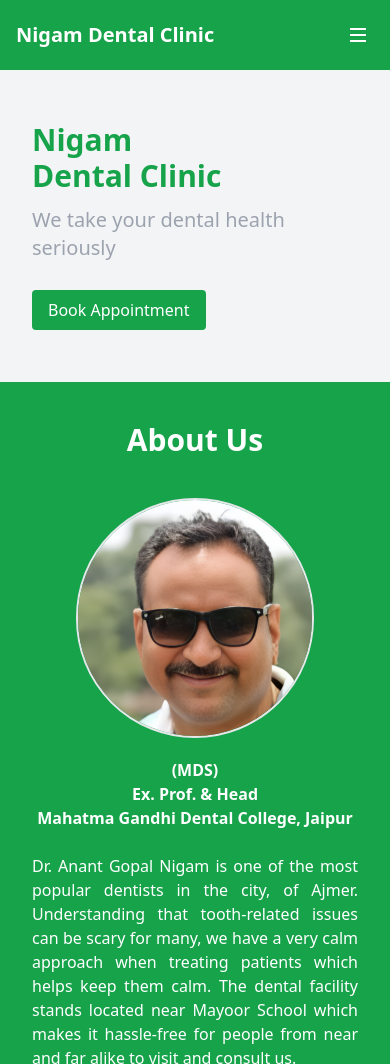
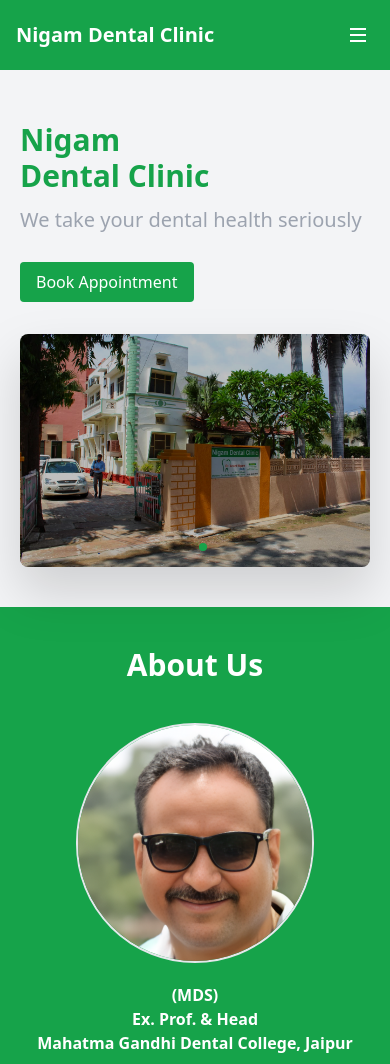
Before and after one commit to JaNigam/nigamdentalclinic, a website built with Vite: page index.html in a window 390 px wide. Shown: the top 1064 px of the page. Built offline with nearby package versions, Linux system fonts and the light colour scheme.

Commit message:
release-6: Home slider images & autoplay

```diff
--- a/index.html
+++ b/index.html
@@ -43,6 +43,8 @@
             <a href="#testimonials" class="p-2 md:hover:bg-green-700 md:rounded-lg">Testimonials</a>
         </div>
     </div>
+
+
 
     <!-- =========================================
     /* Hamburger menu responsive */
@@ -91,18 +93,25 @@
     </script>
 
 
-    <div class="slider flex py-10 px-5 bg-gray-100 sm:p-20">
+    <div class="flex flex-col md:flex-row items-center py-10 px-5 bg-gray-100 sm:p-20">
 
-        <div class="left m-3 ">
-            <div class="left-content  sm:space-y-2">
-                <h1 class="text-3xl font-bold text-green-600">Nigam</h1>
-                <h1 class="text-3xl font-bold text-green-600">Dental Clinic</h1>
-                <p class="text-xl text-gray-400 my-3">We take your dental health seriously</p>
-                <button class="bg-green-600 hover:bg-green-700 rounded text-white px-4 py-2 mt-4"><a
-                        href="#contact">Book Appointment</a></button>
+        <div class="left m-3 sm:space-y-2 w-full ">
+            <h1 class="text-3xl font-bold text-green-600">Nigam</h1>
+            <h1 class="text-3xl font-bold text-green-600">Dental Clinic</h1>
+            <p class="text-xl text-gray-400 my-3">We take your dental health seriously</p>
+            <button class="bg-green-600 hover:bg-green-700 rounded text-white px-4 py-2 mt-4"><a href="#contact">Book
+                    Appointment</a></button>
+        </div>
+
+        <div class="swiper mySwiper mt-5 w-full rounded-lg drop-shadow-2xl">
+            <div class="swiper-wrapper brightness-75">
+                <div class="swiper-slide"><img class="object-cover" src="./img/4.jpeg"></div>
+                <div class="swiper-slide"><img class="" src="./img/3.jpeg"></div>
 
             </div>
+            <div class="swiper-pagination"></div>
         </div>
+
     </div>
 
 
@@ -127,29 +136,36 @@
 
             <div class="content w-full p-3">
                 <p
-                    class="text-base text-white my-3 px-5 text-justify sm:text-xl sm:mt-10 max-h-64 md:max-h-96 overflow-auto">
+                    class="text-base text-white my-3 px-5 text-justify sm:text-xl sm:mt-10 max-h-64 md:max-h-96 overflow-auto style-3">
                     Dr.
                     Anant
                     Gopal Nigam is one of the
-                    most popular dentists in the city, of Ajmer. Understanding that tooth-related issues can be scary
+                    most popular dentists in the city, of Ajmer. Understanding that tooth-related issues can be
+                    scary
                     for
                     many,
-                    we have a very calm approach when treating patients which helps keep them calm. The dental facility
+                    we have a very calm approach when treating patients which helps keep them calm. The dental
+                    facility
                     stands
-                    located near Mayoor School which makes it hassle-free for people from near and far alike to visit
+                    located near Mayoor School which makes it hassle-free for people from near and far alike to
+                    visit
                     and
                     consult us.<br>
                     Dr. Nigam Dental Medical Clinic in Ajmer holds immense popularity in the city for being a dental
                     facility
-                    equipped with advanced dental equipment for better treatment of patients. Right from regular dental
-                    check-ups and cleaning to more serious dental procedures, we ensure every single issue is tackled
+                    equipped with advanced dental equipment for better treatment of patients. Right from regular
+                    dental
+                    check-ups and cleaning to more serious dental procedures, we ensure every single issue is
+                    tackled
                     with
                     care
-                    and in a way that the patient feels at ease. A waiting area and a dedicated consultation area ensure
+                    and in a way that the patient feels at ease. A waiting area and a dedicated consultation area
+                    ensure
                     the
                     patients feel at ease. Apart from the tooth and gum issues, the suggestions given by us for
                     maintaining
-                    proper dental health prove to be quite effective. Post-treatment care and prevention are given equal
+                    proper dental health prove to be quite effective. Post-treatment care and prevention are given
+                    equal
                     importance as that given to the procedures.</p>
             </div>
         </div>
@@ -177,16 +193,19 @@
                     <p class="text-base text-gray-400 my-3 px-5 text-justify max-h-60 overflow-auto style-2">Loss
                         of tooth in an
                         individual is a very
-                        unfortunate incident irrespective of age as the patient not only is unable to eat comfortably as
+                        unfortunate incident irrespective of age as the patient not only is unable to eat
+                        comfortably as
                         he was eating previously but it is a great psychological impact as well. <br>Replacement of
                         teeth
                         has been done since ages and the various ways of replaceing the teeth included removable
                         partial/ complete dentures followed by fixed partial dentures followed by conventional
                         implants.<br>Implants till now generally has been used as conventional implants in which the
                         elaborate surgical procedure and waiting time of 3-4 months was required and then the final
-                        prosthesis was given.<br>Now with the advent of basal imlants this extreme surgical requirement
+                        prosthesis was given.<br>Now with the advent of basal imlants this extreme surgical
+                        requirement
                         and
-                        the waiting period of 3 to 4 months is reduced to three days and the subsequent final results
+                        the waiting period of 3 to 4 months is reduced to three days and the subsequent final
+                        results
                         are even more better as compared to conventional implants.
 
                     </p>
@@ -198,16 +217,20 @@
                 <div class="service-card flex flex-col items-center bg-white p-5 rounded-lg shadow-lg ">
                     <img src="https://img.icons8.com/pastel-glyph/50/000000/crown--v2.png" alt="">
                     <h1 class="text-xl font-bold mt-3 text-green-600">Dental Crowns</h1>
-                    <p class="text-base text-gray-400 my-3 px-5 text-justify max-h-60 overflow-auto style-2">Lorem ipsum
+                    <p class="text-base text-gray-400 my-3 px-5 text-justify max-h-60 overflow-auto style-2">Lorem
+                        ipsum
                         dolor
                         sit amet consectetur
                         adipisicing elit.
                         Odit quibusdam
-                        ipsa non repellat repudiandae ullam ipsam culpa? Accusantium, modi. Accusamus at, velit nihil
+                        ipsa non repellat repudiandae ullam ipsam culpa? Accusantium, modi. Accusamus at, velit
+                        nihil
                         iusto
-                        voluptatem, iste excepturi, voluptatum labore deleniti laborum tempore nemo a hic! Dolorem rerum
+                        voluptatem, iste excepturi, voluptatum labore deleniti laborum tempore nemo a hic! Dolorem
+                        rerum
                         repellat
-                        illo provident temporibus quod maxime necessitatibus quisquam non ex, repudiandae nesciunt quis!
+                        illo provident temporibus quod maxime necessitatibus quisquam non ex, repudiandae nesciunt
+                        quis!
                     </p>
                 </div>
             </div>
@@ -216,16 +239,20 @@
                 <div class="service-card flex flex-col items-center bg-white p-5 rounded-lg shadow-lg ">
                     <img src="https://img.icons8.com/pastel-glyph/50/000000/crown--v2.png" alt="">
                     <h1 class="text-xl font-bold mt-3 text-green-600">Dental Crowns</h1>
-                    <p class="text-base text-gray-400 my-3 px-5 text-justify max-h-60 overflow-auto style-2">Lorem ipsum
+                    <p class="text-base text-gray-400 my-3 px-5 text-justify max-h-60 overflow-auto style-2">Lorem
+                        ipsum
                         dolor
                         sit amet consectetur
                         adipisicing elit.
                         Odit quibusdam
-                        ipsa non repellat repudiandae ullam ipsam culpa? Accusantium, modi. Accusamus at, velit nihil
+                        ipsa non repellat repudiandae ullam ipsam culpa? Accusantium, modi. Accusamus at, velit
+                        nihil
                         iusto
-                        voluptatem, iste excepturi, voluptatum labore deleniti laborum tempore nemo a hic! Dolorem rerum
+                        voluptatem, iste excepturi, voluptatum labore deleniti laborum tempore nemo a hic! Dolorem
+                        rerum
                         repellat
-                        illo provident temporibus quod maxime necessitatibus quisquam non ex, repudiandae nesciunt quis!
+                        illo provident temporibus quod maxime necessitatibus quisquam non ex, repudiandae nesciunt
+                        quis!
                     </p>
                 </div>
             </div>
@@ -287,7 +314,7 @@
     <!-- =========================================
     /* testimonial cards*/
     ========================================= -->
-    <div class="swiper swiper-1 bg-gray-100">
+    <div class="swiper swiper-2 bg-gray-100">
         <div class="swiper-wrapper pb-20 ">
 
             <!-- testimonial card -->
--- a/index.js
+++ b/index.js
@@ -1,8 +1,5 @@
 
 //responsive navigation bar
-
-
-
 
 
 var swiper = new Swiper(".swiper-1", {
@@ -13,6 +10,8 @@
         clickable: true,
 
     },
+
+
     breakpoints: {
         640: {
             slidesPerView: 1,
@@ -28,6 +27,57 @@
         },
     },
 });
+
+
+
+var swiper = new Swiper(".swiper-2", {
+    slidesPerView: 1,
+    spaceBetween: 10,
+    pagination: {
+        el: ".swiper-pagination",
+        clickable: true,
+
+    },
+
+    autoplay: {
+    delay:2000,
+    },
+
+    breakpoints: {
+        640: {
+            slidesPerView: 1,
+            // spaceBetween: 20,
+        },
+        768: {
+            slidesPerView: 1,
+            // spaceBetween: 40,
+        },
+        1024: {
+            slidesPerView: 3,
+            // spaceBetween: 50,
+        },
+    },
+});
+
+
+var swiper = new Swiper(".mySwiper", {
+  slidesPerView: 1,
+  spaceBetween: 30,
+  loop: true,
+  autoplay: {
+    delay: 3000,
+  },
+  pagination: {
+    el: ".swiper-pagination",
+    clickable: true,
+  },
+  navigation: {
+    nextEl: ".swiper-button-next",
+    prevEl: ".swiper-button-prev",
+  },
+});
+
+
 
 
 //form testing
--- a/style.css
+++ b/style.css
@@ -54,3 +54,20 @@
 .swiper-pagination-bullet-active {
   background-color: #16a34a !important;
 }
+
+.style-3::-webkit-scrollbar-track {
+  -webkit-box-shadow: inset 0 0 6px rgba(0, 0, 0, 0.3);
+  border-radius: 5px;
+  background-color: #ffffff;
+}
+
+.style-3::-webkit-scrollbar {
+  width: 2px;
+  background-color: #ffffff;
+}
+
+.style-3::-webkit-scrollbar-thumb {
+  border-radius: 5px;
+  -webkit-box-shadow: inset 0 0 6px rgba(0, 0, 0, 0.3);
+  background-color: rgb(24, 162, 74);
+}
```
Also changed, not shown: dist/assets/3.da6c1f01.jpeg (added), dist/assets/4.9bf11807.jpeg (added), dist/index.html, img/1.jpeg (added), img/2.jpeg (added), img/3.jpeg (added), img/4.jpeg (added), img/5.jpeg (added), img/6.jpeg (added), img/7.jpeg (added), 5 other files.
